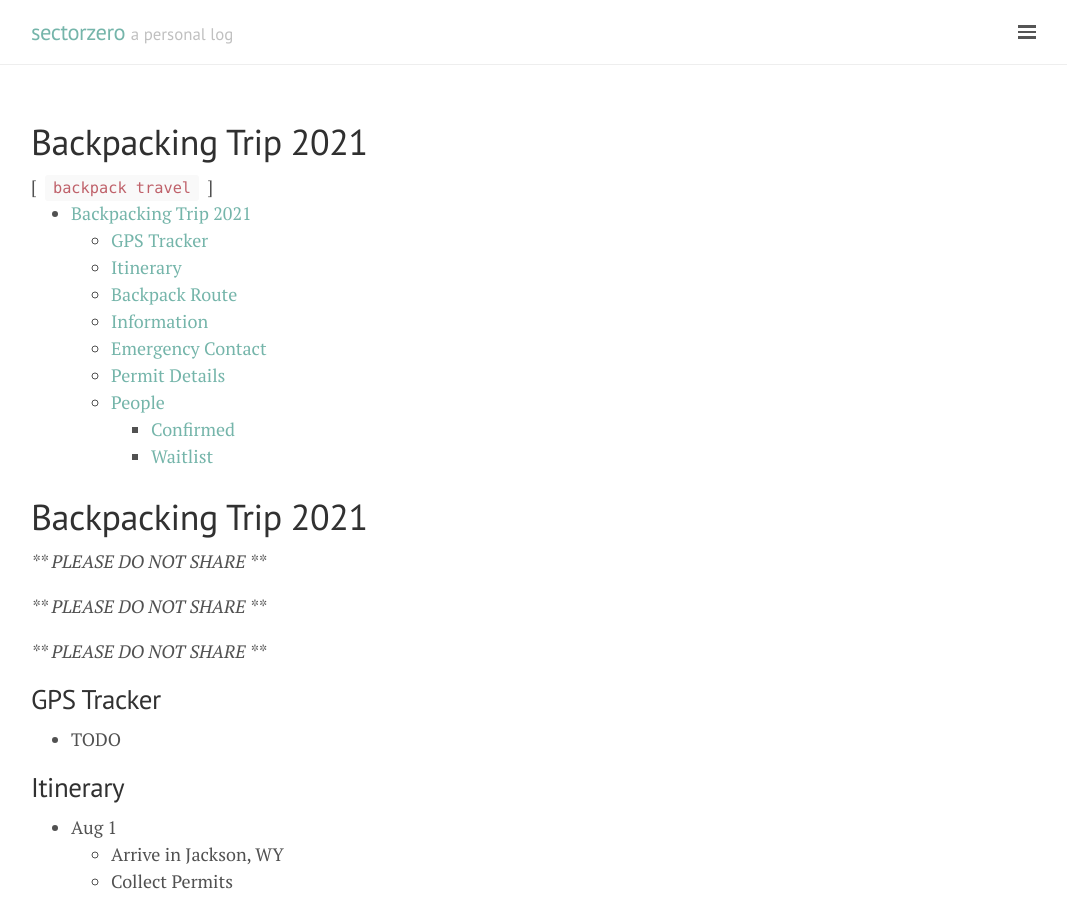
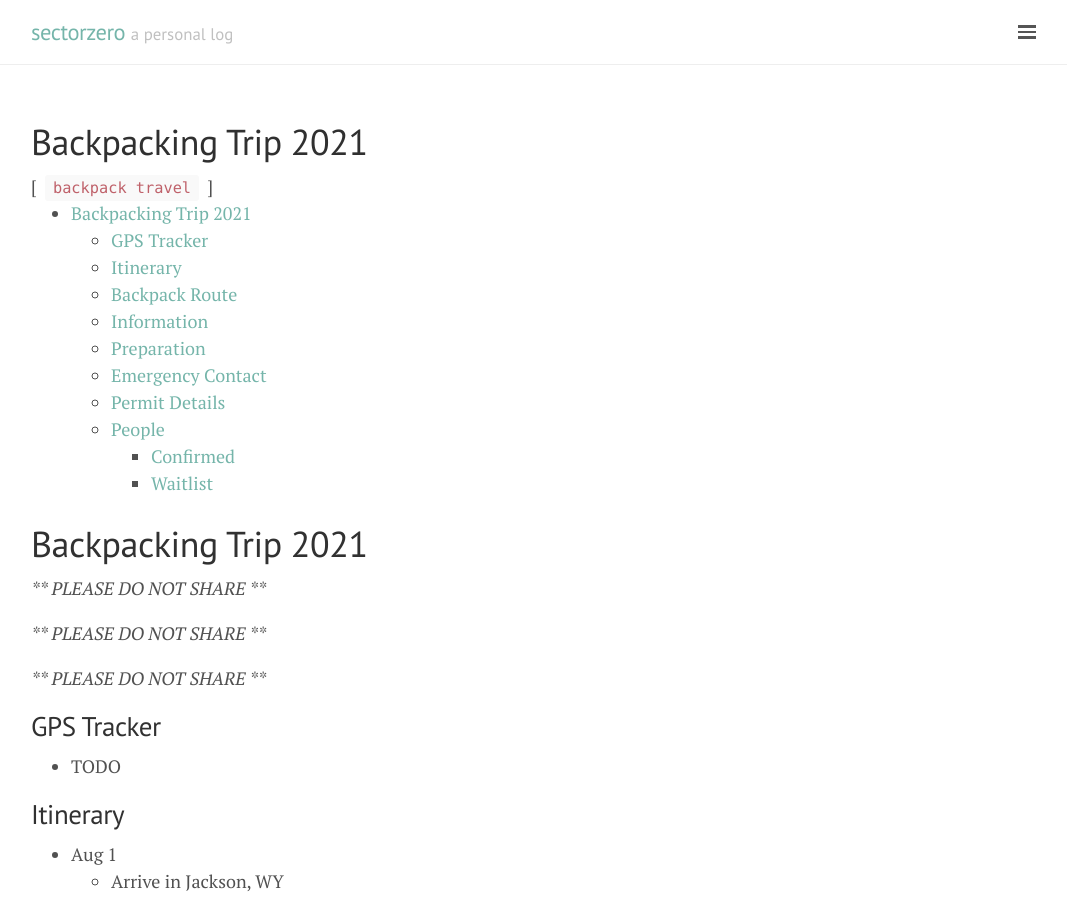
Before and after one commit to sectorzero/sectorzero.github.io, a Jekyll site: the page built from temp/bpack2021.md, in a window 1280 px wide and 900 px high. Shown: the whole window, without its empty margins (213-1280 px from the left). Built offline with Jekyll 4.4.1, drawn with Linux system fonts in a browser that asks for light colours; some of the changed text lies outside the part shown.

Commit message:
updated bpack2021.md

```diff
--- a/temp/bpack2021.md
+++ b/temp/bpack2021.md
@@ -15,6 +15,7 @@
   - [Itinerary](#itinerary)
   - [Backpack Route](#backpack-route)
   - [Information](#information)
+  - [Preparation](#preparation)
   - [Emergency Contact](#emergency-contact)
   - [Permit Details](#permit-details)
   - [People](#people)
@@ -80,6 +81,10 @@
   - Need to borrow sat communicator for emergency and location ping
   - Water is plenty on route and can optimize carry weight
 
+## Preparation
+
+- [Backpack Itemization](https://1drv.ms/x/s!Au4_6JRfzLRRnkEhQCpjtOc5AsKd?e=dUPQGH)
+
 ## Emergency Contact
 - TBD
 - Notified People
```
